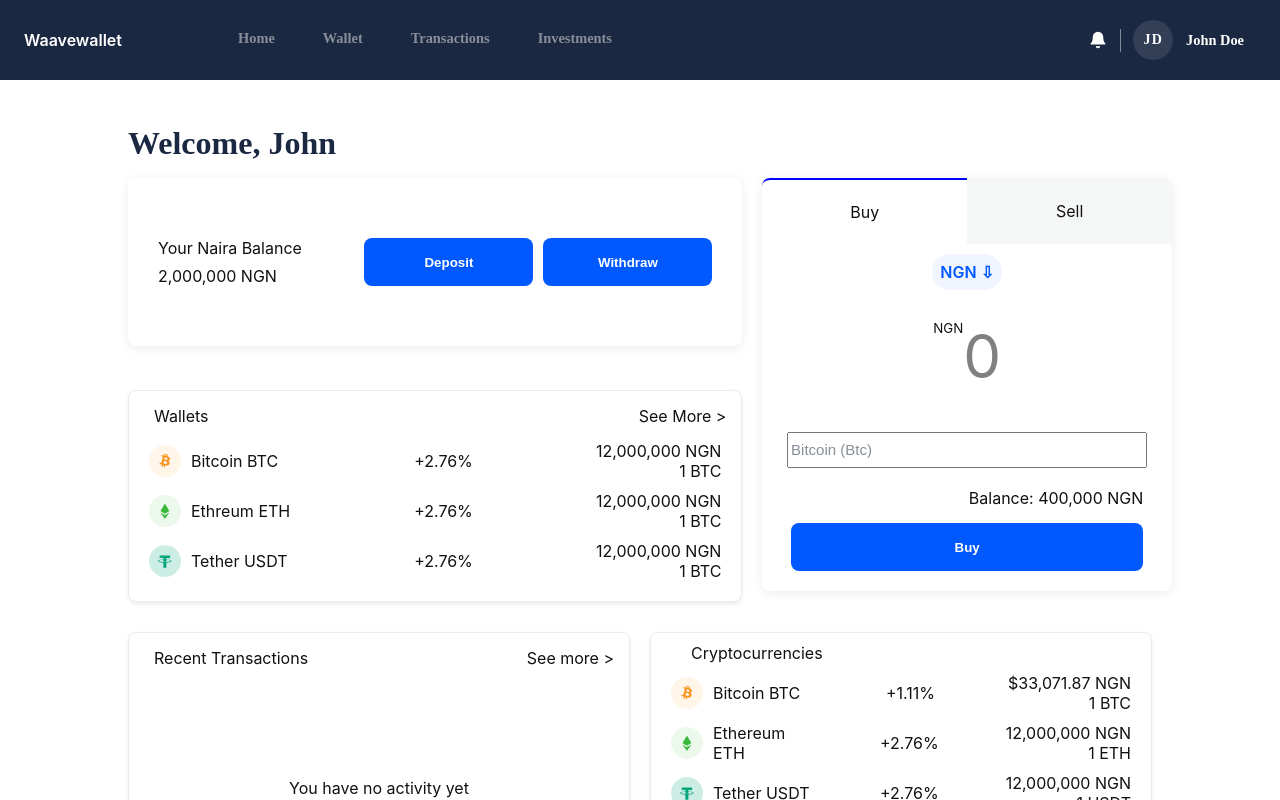
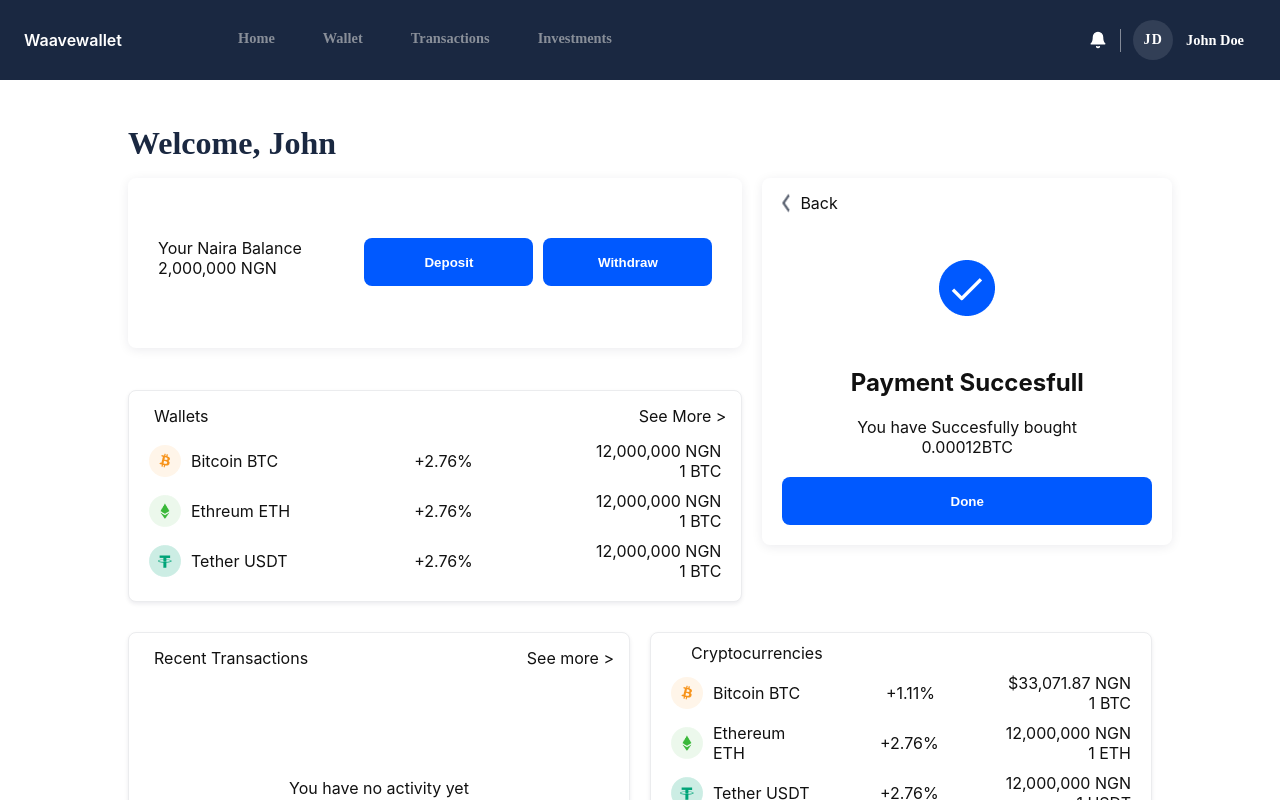
Before and after one commit to taofik-adeniyi/wave, a React (Create React App) app: page /dashboard in a window 1280 px wide. Shown: the top 800 px of the page. Built offline with nearby package versions, Linux system fonts and the light colour scheme; a web font is replaced by a local one.

Commit message:
home/dashboard page done with  all content

```diff
--- a/src/components/BuySell/index.js
+++ b/src/components/BuySell/index.js
@@ -1,95 +1,128 @@
-import React from "react";
+import React, { useState } from "react";
 import "./style.css";
+import mark from "../../assets/icons/mark.png"
+import leftarrow from "../../assets/icons/leftarrow.png"
 
-const index = () => {
+const BuySell = () => {
+  const [drop, setdrop] = useState(false);
+  const [price, setprice] = useState(2);
+  const [buy, setbuy] = useState(1);
+  const [sell, setsell] = useState(0);
+  const [step, setstep] = useState(3)
+  const dropShow = () => {
+    setdrop(!drop);
+  };
+  const onBuy = () => {
+    setbuy(1);
+    setsell(0);
+  };
+  const onSell = () => {
+    setsell(1);
+    setbuy(0);
+  };
+  const setStep = () => {
+    setstep()
+  }
+  const Purchaser = ({title, amount, style}) => {
+    return (
+      <div  className={`${style && 'bold'}`} style={{justifyContent: 'space-between', display: 'flex'}}>
+              <div>{title}</div>
+              <div>{amount}</div>
+            </div>
+    )
+  }
+  const Back = () => {
+    return (
+      <div style={{display: 'flex', padding: '15px 0', justifyContent: 'flex-start'}}>
+        <img src={leftarrow} alt="left arrow" />
+        <div style={{marginLeft: '10px'}}>Back</div>
+      </div>
+    )
+  }
   return (
     <div className="buysell-wrapper">
-      <div
-        style={{
-          display: "flex",
-          borderTopRightRadius: "8px",
-          borderTopLeftRadius: "8px"
-        }}
-      >
-        <div
-          style={{
-            width: "50%",
-            display: "flex",
-            background: "#ffffff",
-            borderTopLeftRadius: "8px",
-            justifyContent: "center",
-            alignItems: "center",
-            borderTop: "2px solid blue",
-          }}
-        >
-          <div style={{ padding: "22px" }}>Buy</div>
+      {
+        step === 1 &&
+        <>
+        <div className="klose">
+        <div className={`buy ${buy > 0 && "clicked"} `}>
+          <div onClick={onBuy}>Buy</div>
         </div>
-        <div
-          style={{
-            width: "50%",
-            display: "flex",
-            justifyContent: "center",
-            alignItems: "center",
-            borderTopRightRadius: "8px",
-            background: "#F5F6F6",
-          }}
-        >
-          <div>Sell</div>
+        <div className={`sell ${sell > 0 && "clicked"}`}>
+          <div onClick={onSell}>Sell</div>
         </div>
       </div>
-      <div
-        style={{
-          justifyContent: "center",
-          alignItems: "center",
-          display: "flex",
-        }}
-      >
-        <div style={{ marginTop: "10px" }}>
-          <div
-            style={{
-              fontWeight: 600,
-              color: "#0059FF",
-              backgroundColor: "#F0F5FF",
-              borderRadius: "36px",
-              padding: "8px",
-              alignItems: "center",
-            }}
-          >
+      <div className="drupal">
+        <div className="drop-wrapper">
+          <div className="drop-show" onClick={dropShow}>
             NGN &#8681;
           </div>
+          {drop && (
+            <div className="drop-container">
+              <div>BTC</div>
+              <hr />
+              <div>NGN</div>
+            </div>
+          )}
         </div>
-        {/* When above clicked below happen */}
-        {/* <div>
-            <div>NGN</div>
-            <div>USD</div>
-          </div> */}
-        {/* When above clicked below happen */}
-
-
       </div>
-      <div style={{display: 'flex', marginTop: '20px', marginBottom: '10px', justifyContent: 'center',  padding: '10px'}}>
-            <sup>NGN</sup>
-            <div style={{fontSize: '60px',  color: 'gray'}}> 0</div>
-          </div>
-          {/* <div>OR</div> */}
-      {/* <div style={{display: 'flex', justifyContent: 'center', fontSize: '24px', padding: '10px'}}>
-            <sup>NGN</sup>40,000
-          </div>
-          <div style={{display: 'flex', justifyContent: 'center'}}>0.000455 BTC</div> */}
-      <div style={{textAlign: 'center'}}>
-        <input style={{width: '86%', height: '30px', marginTop: '20px', marginBottom: '20px'}} type="text" list="cryptolist" placeholder="Bitcoin (Btc)" />
+      <div className={`price-wrapper ${price > 0 && "price-color"}`}>
+        <sup>NGN</sup>
+        <div>{price === 0 ? 0 : "40,000"}</div>
+      </div>
+      <div style={{ textAlign: "center" }}>
+        <input
+          className="data-list"
+          type="text"
+          list="cryptolist"
+          placeholder="Bitcoin (Btc)"
+        />
         <datalist id="cryptolist">
           <option value="Bitcoin (Btc)" />
           <option value="Ethereum (Eth)" />
           <option value="Tether (USDT)" />
         </datalist>
-        <div style={{display: 'flex', justifyContent: 'flex-end', margin: '0 7% 10px 0'}}>Balance: 400,000 NGN</div>
+        <div className="balance">Balance: 400,000 NGN</div>
         <div>
-          <button style={{width: '86%', margin: '5px 0 20px 0'}}>Buy</button>
+          <button className="btn-buy">Buy</button>
         </div>
       </div>
+      </>
+      }
+      {
+        step === 2 &&
+        <>
+          <div style={{paddingLeft: '20px', paddingRight: '20px'}}>
+            <div style={{display: 'flex', padding: '10px 20px'}}>Back</div>
+            <Back />
+            <div style={{textAlign: 'center'}}>
+            <div>You are buying</div>
+              <h2>0.0025 BTC</h2>
+            </div>
+            <Purchaser title="Purchaser" amount="N40,000"/>
+            <Purchaser title="Fee" amount="N100"/>
+            <Purchaser title="Total" amount="N39,900" style={true}/>
+            <button style={{width: '100%', marginTop: '20px', marginBottom: '20px'}}>Confirm</button>
+          </div>
+        </>
+      }
+      {
+        step ===3 &&
+        <div style={{textAlign: 'center', paddingLeft: '20px', paddingRight: '20px'}}>
+          <Back />
+          <div style={{display: 'flex', justifyContent: 'center', alignItems: 'center', height: '120px'}}>
+          <img src={mark} alt="approved" />
+            </div>
+              <h2>Payment Succesfull</h2>
+            <div>
+              You have Succesfully bought
+              </div>
+              <div>0.00012BTC</div>
+              <button style={{width: '100%', marginTop: '20px', marginBottom: '20px'}}>Done</button>
+        </div>
+      }
     </div>
   );
 };
 
-export default index;
+export default BuySell;
--- a/src/components/BuySell/style.css
+++ b/src/components/BuySell/style.css
@@ -7,3 +7,94 @@
     box-shadow: 0px 2px 11px rgba(8, 12, 47, 0.08);
     border-radius: 8px;
 }
+.drop-container {
+    position: absolute;
+    box-shadow: 0px 2px 4px rgba(8, 12, 47, 0.08);
+    border-radius: 8px;
+    background: #FFFFFF;
+    border: 1px solid #EEEEEE;
+    padding: 15px 25px;
+    text-align: center;
+    margin: 5px 0 0 -5px;
+}
+.drop-container > div {
+    cursor: pointer;
+}
+sup {
+    font-weight: bold;
+    font-size: 18px;
+}
+sup + div {
+    font-size: 60px;
+}
+.price-wrapper {
+    display: flex; margin-top: 20px; margin-bottom: 10px; justify-content: center;  padding: 10px; color: #D8DADD;
+}
+.price-color {
+    color: #1A2841;
+}
+.buy {
+        width: 50%;
+        display: flex;
+        background: #ffffff;
+        border-top: 2px solid transparent;
+        border-top-left-radius: 8px;
+        justify-content: center;
+        align-items: center;
+        cursor: pointer;
+        padding: 22px;
+    }
+    .clicked {
+        border-top: 2px solid blue;
+        color: blue;
+    }
+    .sell {
+        width: 50%;
+        cursor: pointer;
+        display: flex;
+        justify-content: center;
+        align-items: center;
+        border-top-right-radius: 8px;
+        font-weight: 600;
+        background: #F5F6F6;
+        padding: 22px;
+}
+.drop-show {
+        font-weight: 600;
+        color: #0059FF;
+        background-color: #F0F5FF;
+        border-radius: 36px;
+        padding: 8px;
+        align-items: center;
+        cursor: pointer;
+}
+.drop-wrapper {
+     margin-top: 10px;
+}
+.drupal {
+    justify-content: center;
+    align-items: center;
+    display: flex;
+}
+.klose {
+        display: flex;
+        border-top-right-radius: 8px;
+        border-top-left-radius: 8px;
+}
+.balance {
+        display: flex;
+        justify-content: flex-end;
+        margin: 0 7% 10px 0;
+}
+.btn-buy {
+    width: 86%; margin: 5px 0 20px 0;
+}
+.data-list {
+        width: 86%;
+        height: 30px;
+        margin-top: 20px;
+        margin-bottom: 20px;
+}
+.bold {
+    font-weight: bold;
+}
```
Also changed, not shown: src/assets/icons/leftarrow.png (added), src/assets/icons/mark.png (added).
